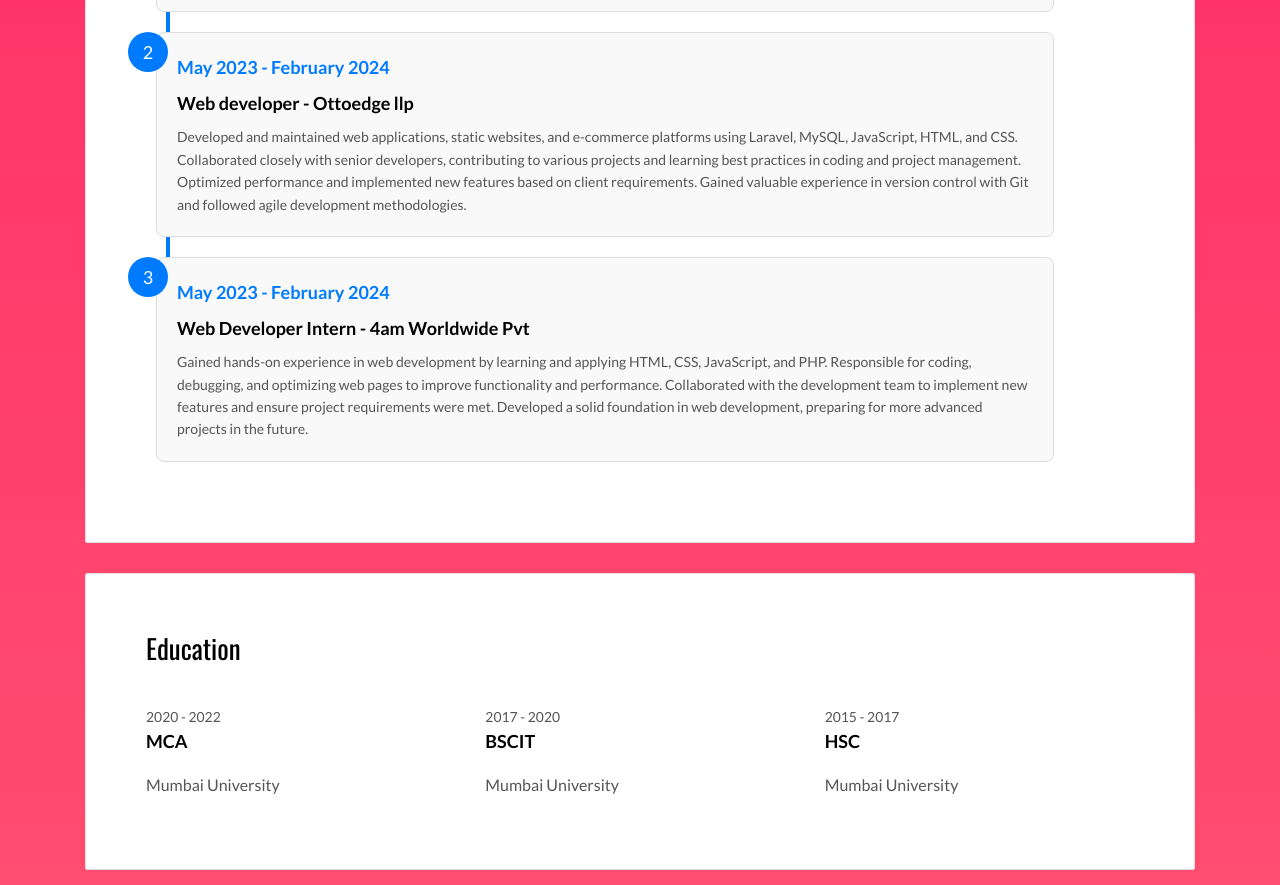
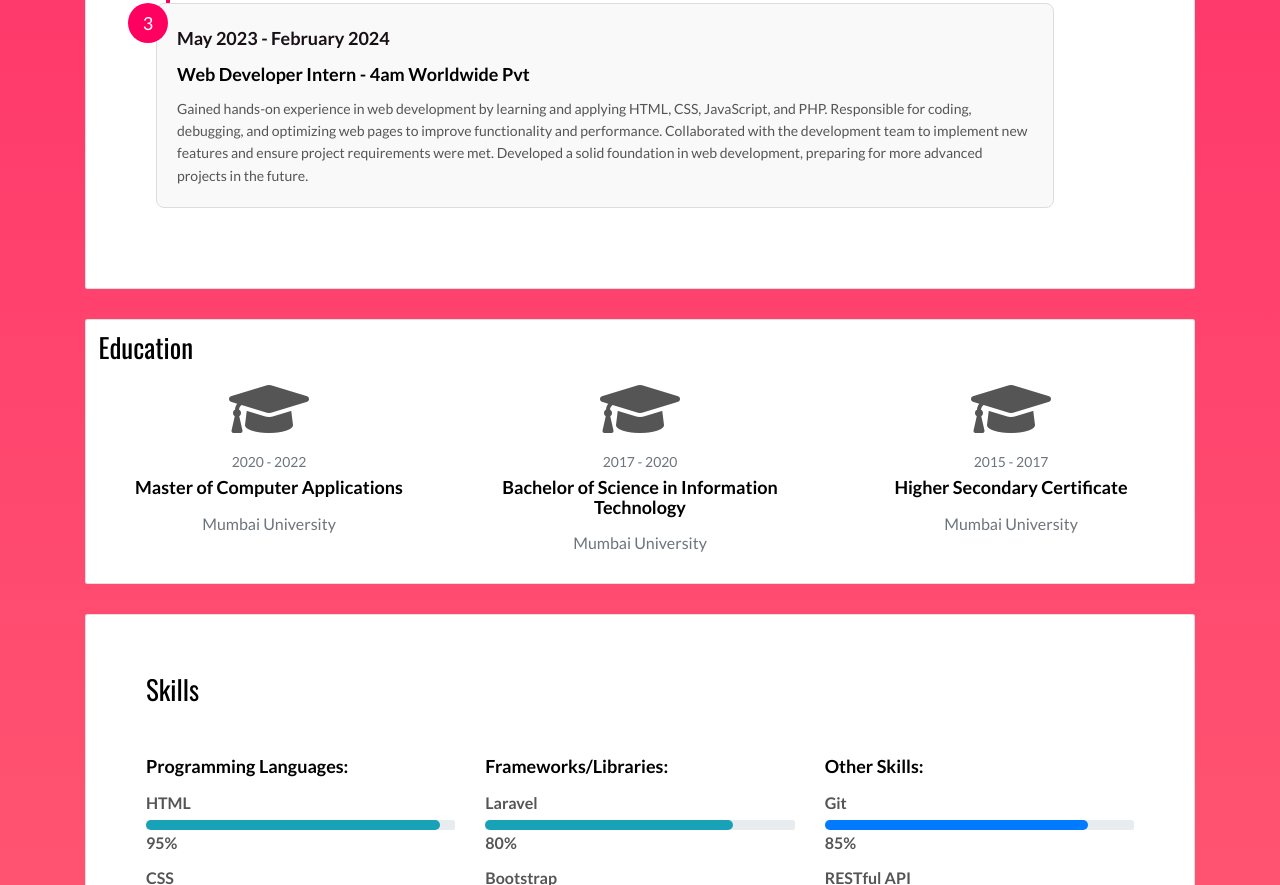
Before and after one commit to Develop-Farhana/farhana-cv, a plain HTML site: page index.html in a window 1280 px wide. Shown: the part 1915-2800 px from the top of the page. Drawn offline with nearby package versions, Linux system fonts and the light colour scheme.

Commit message:
done all

```diff
--- a/index.html
+++ b/index.html
@@ -59,7 +59,7 @@
             bottom: 0;
             left: 20px;
             width: 4px;
-            background-color: #007bff;
+            background-color: #ff0060;
             /* Adjust color as needed */
             border-radius: 2px;
         }
@@ -70,7 +70,7 @@
         }
 
         .timeline li .timeline-badge {
-            background-color: #007bff;
+            background-color: #ff0060;
             /* Adjust color as needed */
             color: #fff;
             width: 40px;
@@ -110,7 +110,7 @@
             margin-top: 0;
             font-size: 18px;
             font-weight: bold;
-            color: #007bff;
+            color: #181015;
             /* Adjust color as needed */
         }
 
@@ -233,16 +233,7 @@
                                         </div>
                                     </div>
                                 </div>
-                                <!-- E-commerce System Project -->
-                                <div class="col-md-4 mb-4">
-                                    <div class="card">
-                                        <div class="card-body">
-                                            <h3 class="card-title">E-commerce System</h3>
-                                            <p class="card-text">An online shopping platform with product listings and checkout functionality.</p>
-                                            <a href="#" class="btn btn-primary stretched-link">View Project</a>
-                                        </div>
-                                    </div>
-                                </div>
+
                             </div>
                         </div>
                     </div>
@@ -290,34 +281,38 @@
                         </div>
                     </div>
                     <div class="card">
-                        <div class="card-block">
-                            <h2>Education</h2>
+                        <div class="card-body">
+                            <h2 class="card-title mb-4">Education</h2>
                             <div class="row">
                                 <div class="col-md-4">
-                                    <div class="education-experience">
-                                        <small class="date">2020 - 2022</small>
-                                        <h3 class="h5 date-title">MCA</h3>
-                                        <p>Mumbai University</p>
-                                    </div>
-
-                                </div>
-                                <div class="col-md-4">
-                                    <div class="education-experience">
-                                        <small class="date">2017 - 2020</small>
-                                        <h3 class="h5 date-title">BSCIT</h3>
-                                        <p>Mumbai University</p>
+                                    <div class="education-experience mb-4 text-center">
+                                        <i class="fas fa-graduation-cap fa-4x mb-3 text-black"></i>
+                                        <small class="text-muted d-block">2020 - 2022</small>
+                                        <h3 class="h5 mt-2">Master of Computer Applications</h3>
+                                        <p class="text-muted">Mumbai University</p>
                                     </div>
                                 </div>
                                 <div class="col-md-4">
-                                    <div class="education-experience">
-                                        <small class="date">2015 - 2017</small>
-                                        <h3 class="h5 date-title">HSC</h3>
-                                        <p>Mumbai University</p>
+                                    <div class="education-experience mb-4 text-center">
+                                        <i class="fas fa-graduation-cap fa-4x mb-3 text-black"></i>
+                                        <small class="text-muted d-block">2017 - 2020</small>
+                                        <h3 class="h5 mt-2">Bachelor of Science in Information Technology</h3>
+                                        <p class="text-muted">Mumbai University</p>
+                                    </div>
+                                </div>
+                                <div class="col-md-4">
+                                    <div class="education-experience mb-4 text-center">
+                                        <i class="fas fa-graduation-cap fa-4x mb-3 text-black"></i>
+                                        <small class="text-muted d-block">2015 - 2017</small>
+                                        <h3 class="h5 mt-2">Higher Secondary Certificate</h3>
+                                        <p class="text-muted">Mumbai University</p>
                                     </div>
                                 </div>
                             </div>
                         </div>
                     </div>
+
+
 
 
                     <div class="card">
```
